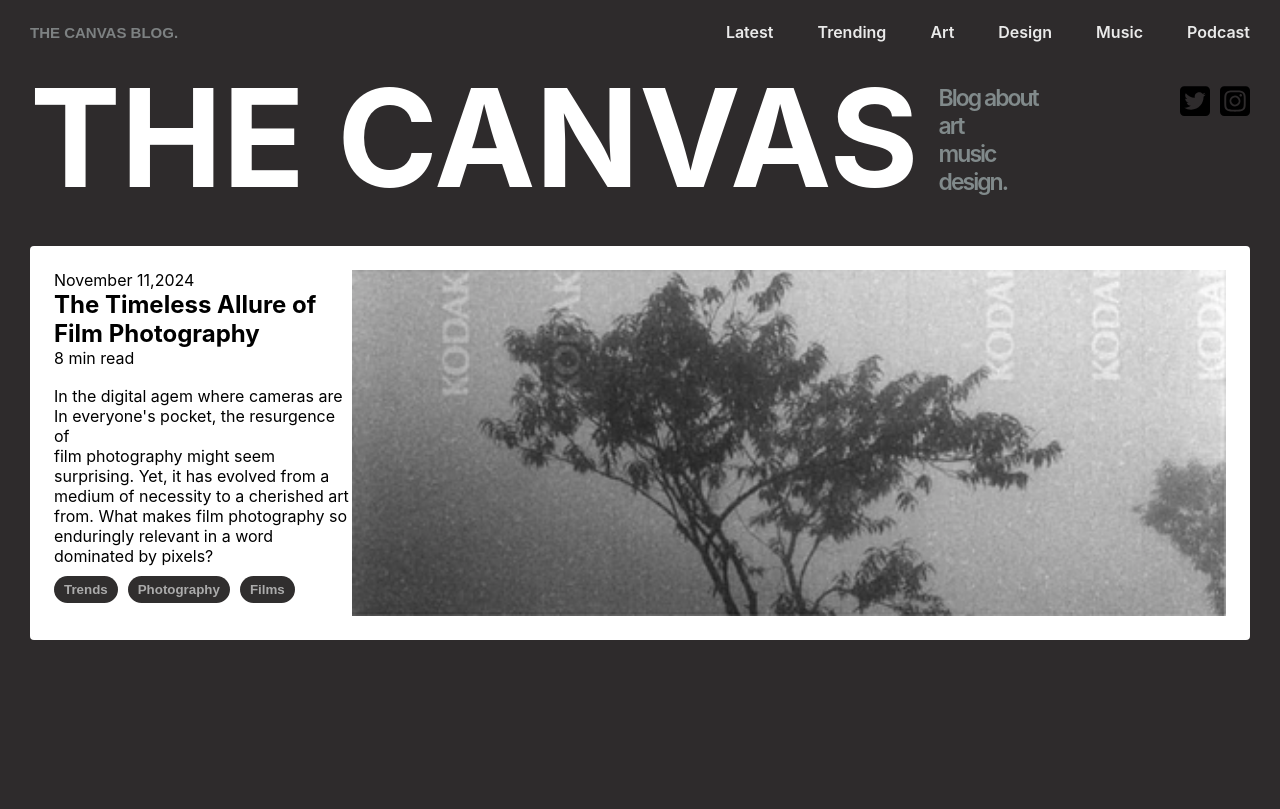
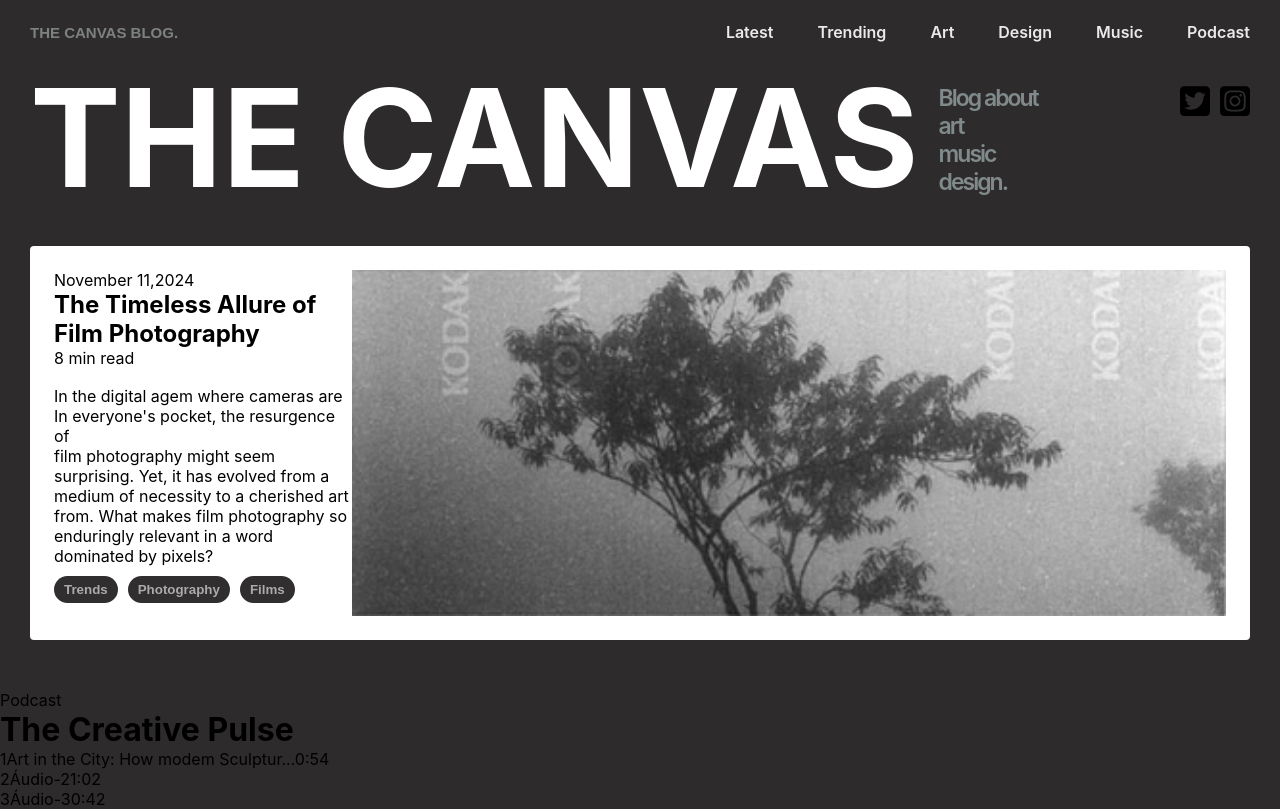
Before and after one commit to ricardosantanadev4/angular-blog, an Angular app: page / in a window 1280 px wide. Built offline with nearby package versions, Linux system fonts and the light colour scheme.

Commit message:
feat: Configurações iniciais no component.

```diff
--- a/src/app/app.component.html
+++ b/src/app/app.component.html
@@ -1,4 +1,5 @@
 <app-navbar></app-navbar>
 <app-header></app-header>
 <app-featured-article></app-featured-article>
+<app-podcast-list></app-podcast-list>
 <router-outlet />
--- a/src/app/app.component.ts
+++ b/src/app/app.component.ts
@@ -1,12 +1,14 @@
 import { Component } from '@angular/core';
 import { RouterOutlet } from '@angular/router';
+import { FeaturedArticleComponent } from './components/featured-article/featured-article.component';
 import { HeaderComponent } from './components/header/header.component';
 import { NavbarComponent } from './components/navbar/navbar.component';
-import { FeaturedArticleComponent } from './components/featured-article/featured-article.component';
+import { PodcastListComponent } from './components/podcast-list/podcast-list.component';
 
 @Component({
   selector: 'app-root',
-  imports: [RouterOutlet, NavbarComponent, HeaderComponent,FeaturedArticleComponent],
+  imports: [RouterOutlet, NavbarComponent, HeaderComponent, FeaturedArticleComponent,
+    PodcastListComponent],
   templateUrl: './app.component.html',
   styleUrl: './app.component.scss'
 })
--- a/src/app/components/podcast-list/podcast-list.component.html
+++ b/src/app/components/podcast-list/podcast-list.component.html
@@ -1 +1,12 @@
-<p>podcast-list works!</p>
+<div>
+    <img />
+    <p>Podcast</p>
+    <h1>{{playlist.nome}}</h1>
+    <ul>
+        <li *ngFor="let playlist of playlist.audios">
+            <span>{{playlist.codigo}}</span>
+            <span>{{playlist.nome}}</span>
+            <span>{{playlist.duracao}}</span>
+        </li>
+    </ul>
+</div>
--- a/src/app/components/podcast-list/podcast-list.component.ts
+++ b/src/app/components/podcast-list/podcast-list.component.ts
@@ -1,11 +1,23 @@
 import { Component } from '@angular/core';
+import { IPlaylist } from '../../shared/models/playlist.interface';
+import { NgFor } from '@angular/common';
 
 @Component({
   selector: 'app-podcast-list',
-  imports: [],
+  imports: [NgFor],
   templateUrl: './podcast-list.component.html',
   styleUrl: './podcast-list.component.scss'
 })
 export class PodcastListComponent {
 
+  playlist: IPlaylist =
+    {
+      codigo: 1,
+      nome: 'The Creative Pulse',
+      audios: [
+        { codigo: 1, nome: 'Art in the City: How modem Sculptur...', duracao: '0:54' },
+        { codigo: 2, nome: 'Áudio-2', duracao: '1:02' },
+        { codigo: 3, nome: 'Áudio-3', duracao: '0:42' },
+      ]
+    }
 }
```
Also changed, not shown: src/app/shared/models/playlist.interface.ts (added, +11 -0 lines), src/app/shared/shared.module.ts (added, +12 -0 lines).
